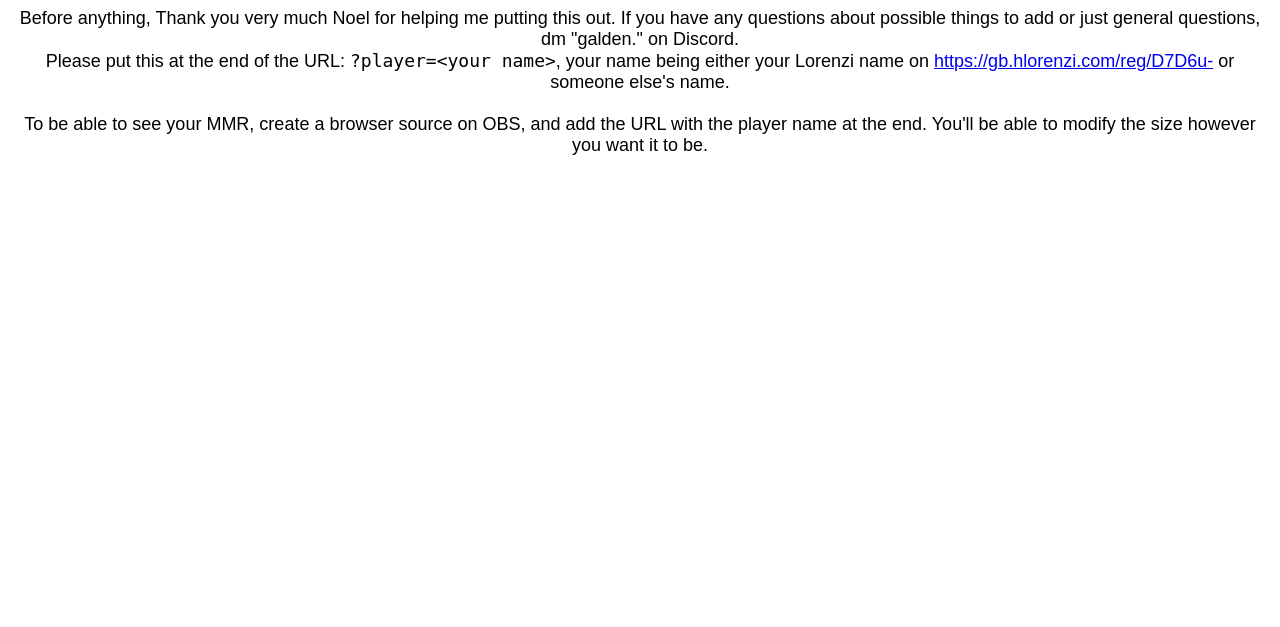
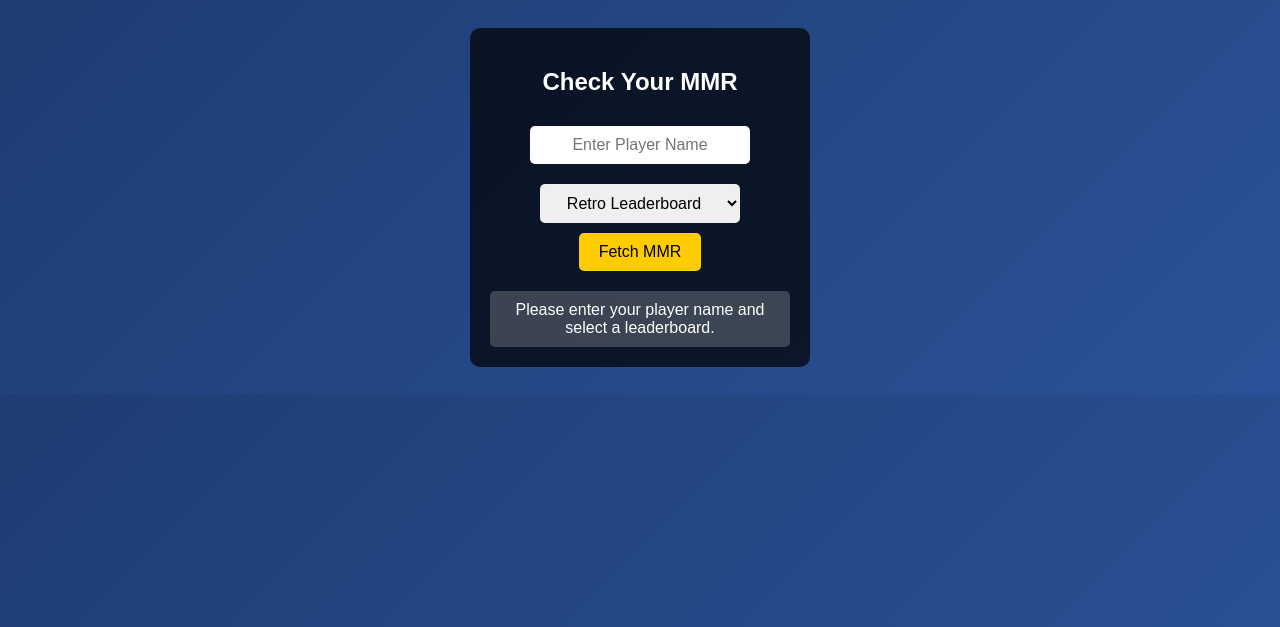
Before and after one commit to GalDen01/rr-overlay, a Flask app: page / in a window 1280 px wide. Shown: the top 627 px of the page. Run offline with Flask 3, Linux system fonts and the light colour scheme.

Commit message:
noel carries

```diff
--- a/app.py
+++ b/app.py
@@ -14,10 +14,12 @@ def home():
 @app.route('/mmr', methods=['GET'])
 def fetch_mmr():
     player = request.args.get('player')
+    leaderboard = request.args.get('leaderboard', 'D7D6u-')
+
     if not player:
         return jsonify({"error": "Aucun joueur spécifié"}), 400
 
-    rating, rank = get_rating_and_rank(player)
+    rating, rank = get_rating_and_rank(player, leaderboard)
     return jsonify({"player": player, "rating": rating, "rank": rank})
 
 if __name__ == '__main__':
--- a/requirements.txt
+++ b/requirements.txt
@@ -4,7 +4,7 @@ blinker==1.9.0
 certifi==2025.1.31
 cffi==1.17.1
 charset-normalizer==3.4.1
-chromedriver-autoinstaller==0.4.0
+chromedriver-autoinstaller==0.6.4
 click==8.1.8
 colorama==0.4.6
 Flask==3.1.0
--- a/static/script.js
+++ b/static/script.js
@@ -1,39 +1,53 @@
-function getQueryParam(param) {
-    let params = new URLSearchParams(window.location.search);
-    return params.get(param);
+function updateMMR() {
+    let player = document.getElementById("player").value.trim();
+    let leaderboard = document.getElementById("leaderboard").value;
+
+    if (!player) {
+        alert("Please enter a player name.");
+        return;
+    }
+
+    let messageElement = document.getElementById("message");
+    if (messageElement) {
+        messageElement.style.display = "none";
+    }
+
+    fetchMMR(player, leaderboard);
 }
 
-let player = getQueryParam("player");
+async function fetchMMR(player, leaderboard) {
+    let loadingSpinner = document.getElementById("loading");
+    let mmrContainer = document.getElementById("mmr-container");
+    let rankImg = document.getElementById("rank-img");
 
-if (!player) {
-    document.getElementById("message").style.display = "block";
-    document.querySelector(".overlay").style.display = "none";
-} else {
-    document.getElementById("message").style.display = "none";
-    fetchMMR(player);
-}
+    loadingSpinner.style.display = "block";
+    mmrContainer.style.display = "none";
 
-async function fetchMMR(player) {
     try {
-        let response = await fetch(`/mmr?player=${player}`);
+        let response = await fetch(`/mmr?player=${encodeURIComponent(player)}&leaderboard=${leaderboard}`);
         let data = await response.json();
 
-        document.getElementById("mmr").textContent = `${data.rating}`;
+        if (data.error) {
+            alert(data.error);
+            return;
+        }
 
-        let rankImg = document.getElementById("rank-img");
+        document.getElementById("mmr").textContent = `MMR : ${data.rating}`;
+
         if (data.rank) {
             let rankLower = data.rank.toLowerCase();
             rankImg.src = `https://raw.githubusercontent.com/GalDen01/rr-overlay/refs/heads/main/media/ranks/${rankLower}.png`;
             rankImg.alt = data.rank;
         } else {
             rankImg.src = "";
+            rankImg.style.display = "none";
         }
 
+        mmrContainer.style.display = "block";
+
     } catch (error) {
-        console.error("Erreur de récupération du MMR :", error);
+        console.error("Error fetching MMR:", error);
+    } finally {
+        loadingSpinner.style.display = "none";
     }
 }
-
-setInterval(() => {
-    if (player) fetchMMR(player);
-}, 60000);
--- a/static/styles.css
+++ b/static/styles.css
@@ -1,42 +1,77 @@
 body {
-    background: transparent;
+    font-family: Arial, sans-serif;
+    background: linear-gradient(135deg, #1e3c72, #2a5298);
     color: white;
-    font-family: Arial, sans-serif;
+    text-align: center;
+    padding: 20px;
+}
+
+.overlay {
+    display: inline-block;
+    flex-direction: column;
+    align-items: center;  /* Center horizontally */
+    justify-content: center;  /* Center vertically */
+    text-align: center;
+    background: rgba(0, 0, 0, 0.7);
+    padding: 20px;
+    border-radius: 10px;
+    width: 300px;  /* Adjust width as needed */
+}
+
+h2 {
+    font-size: 24px;
+}
+
+input, select {
+    padding: 10px;
+    font-size: 16px;
+    border: none;
+    border-radius: 5px;
+    margin: 10px;
+    width: 200px;
     text-align: center;
 }
 
-.overlay {
-    position: absolute;
-    top: 20px;
-    left: 20px;
-    background: rgba(0, 0, 0, 0.6);
+button {
     padding: 10px 20px;
-    border-radius: 10px;
-    display: flex;
-    align-items: center;
-    justify-content: center;
-    gap: 20px
+    font-size: 16px;
+    border: none;
+    border-radius: 5px;
+    background-color: #ffcc00;
+    color: black;
+    cursor: pointer;
+    transition: 0.3s;
+}
+
+button:hover {
+    background-color: #ff9900;
 }
 
 .rank-icon {
-    width: 50px;
-    height: 50px;
-}
-
-
-
-.mmr-rank h2 {
-    margin: 0;
-    font-size: 24px;
-}
-
-.rank-icon {
-    width: 50px;
-    height: 50px;
+    width: 100px;
+    height: auto;
+    margin-top: 10px;
 }
 
 #message {
-    font-size: 18px;
-    margin: 0;
-    color:black;
+    background-color: rgba(255, 255, 255, 0.2);
+    padding: 10px;
+    border-radius: 5px;
+    display: inline-block;
+    margin-top: 20px;
 }
+
+.loading-spinner {
+    margin: 10px auto;
+    border: 4px solid rgba(255, 255, 255, 0.3);
+    border-top: 4px solid #ffcc00;
+    border-radius: 50%;
+    width: 30px;
+    height: 30px;
+    animation: spin 1s linear infinite;
+}
+
+@keyframes spin {
+    0% { transform: rotate(0deg); }
+    100% { transform: rotate(360deg); }
+}
--- a/templates/index.html
+++ b/templates/index.html
@@ -7,16 +7,30 @@
     <link rel="stylesheet" href="{{ url_for('static', filename='styles.css') }}">
 </head>
 <body>
+
     <div class="overlay">
-        <h2 id="mmr">???</h2>
-        <img id="rank-img" src="" alt="Rang" class="rank-icon">
-    </div>
+        <h2>Check Your MMR</h2>
+
+        <input type="text" id="player" placeholder="Enter Player Name">
+
+        <select id="leaderboard">
+            <option value="D7D6u-">Retro Leaderboard</option>
+            <option value="Y6ND2_">CT Leaderboard</option>
+        </select>
+
+        <button onclick="updateMMR()">Fetch MMR</button>
+        <div id="loading" class="loading-spinner" style="display: none;"></div>
 
 
-    <div id="message">
-        Before anything, Thank you very much Noel for helping me putting this out. If you have any questions about possible things to add or just general questions, dm "galden." on Discord. <br>
-        Please put this at the end of the URL: <code>?player=&lt;your name&gt;</code>, your name being either your Lorenzi name on <a href="https://gb.hlorenzi.com/reg/D7D6u-" target="_blank">https://gb.hlorenzi.com/reg/D7D6u-</a> or someone else's name. <br><br>
-        To be able to see your MMR, create a browser source on OBS, and add the URL with the player name at the end. You'll be able to modify the size however you want it to be.
+        <div id="mmr-container" style="display: none;">
+            <h2 id="mmr">MMR : ???</h2>
+            <img id="rank-img" src="" alt="Rang" class="rank-icon">
+        </div>
+
+
+        <div id="message">
+            Please enter your player name and select a leaderboard.
+        </div>
     </div>
 
     <script src="{{ url_for('static', filename='script.js') }}"></script>
```
Also changed, not shown: scraper.py (+7 -9 lines).
